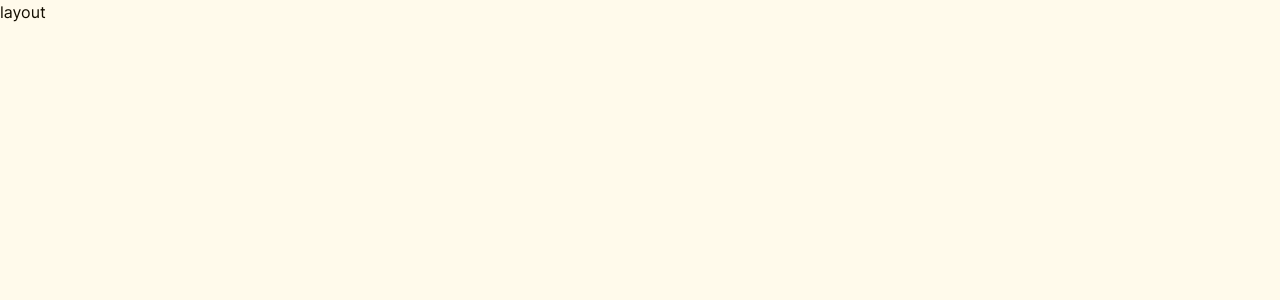
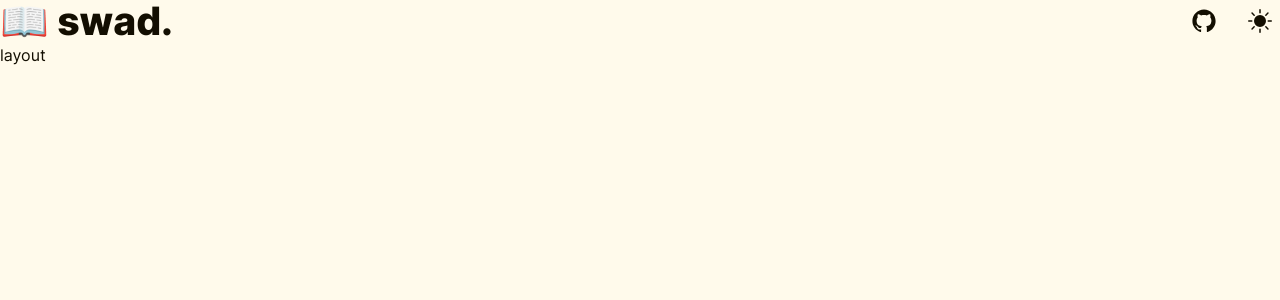
Before and after one commit to chingu-voyages/v46-tier2-team-14, a React (Vite) app: page / in a window 1280 px wide. Shown: the top 300 px of the page. Built offline with nearby package versions, Linux system fonts and the light colour scheme.

Commit message:
add header to layout

```diff
--- a/src/components/layout/Layout.tsx
+++ b/src/components/layout/Layout.tsx
@@ -1,6 +1,9 @@
+import Header from "./header/Header";
+
 export default function Layout({ children }: { children: React.ReactNode }) {
   return (
     <>
+      <Header />
       {children}
       {/* <footer></footer> do we need a footer? */}
     </>
```
